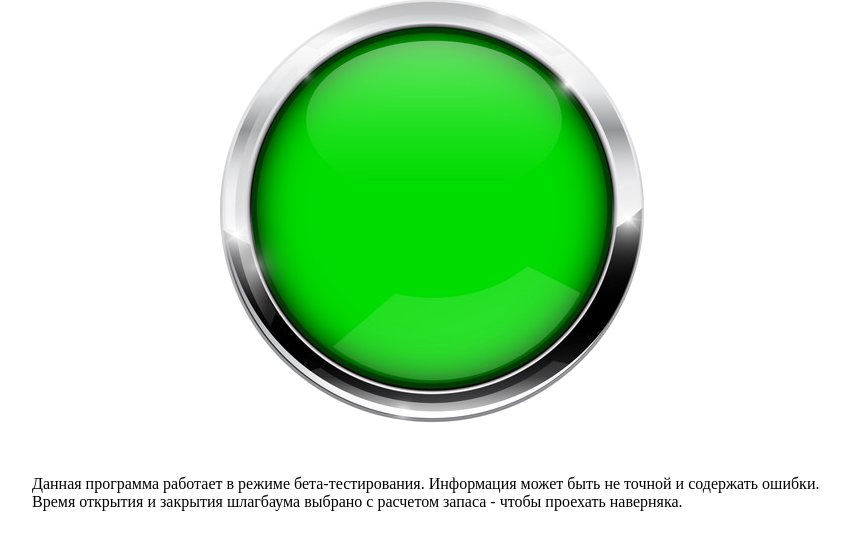
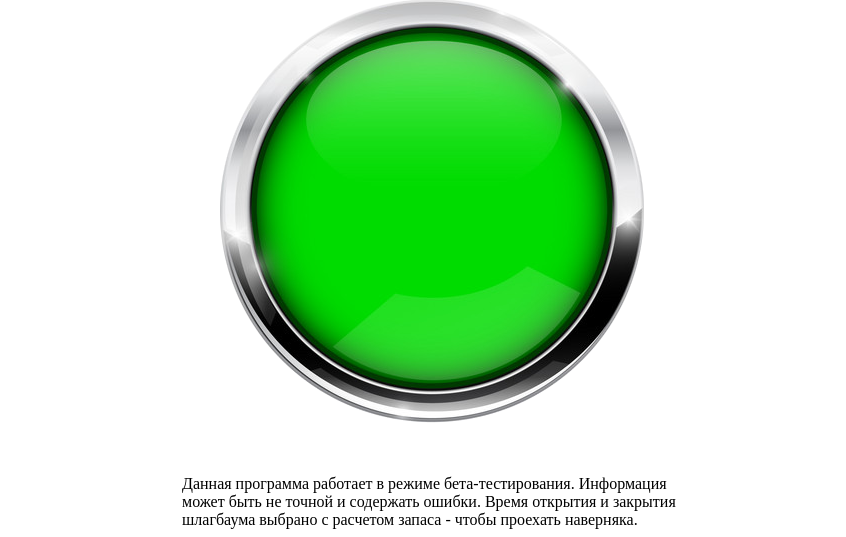
Before and after one commit to AkonDer/python_elki, a Flask app: page / in a window 1280 px wide. Shown: the part 266-803 px from the top of the page, without its empty margins (208-1054 px from the left). Before the commit the page ends 777 px from the top, so only its background shows below. Run offline with Flask 2, Linux system fonts and the light colour scheme.

Commit message:
design fix

```diff
--- a/templates/index.html
+++ b/templates/index.html
@@ -12,7 +12,7 @@
             font: normal small-caps 84px fantasy;
         }
         .container{
-            width: 800px;
+            width: 500px;
             margin: 0 auto;
         }
     </style>
```
